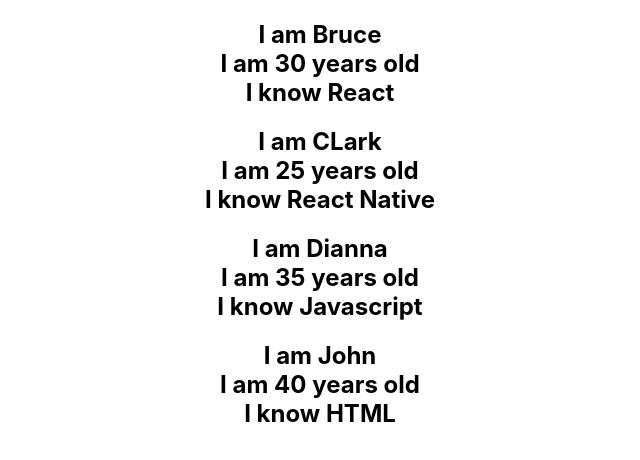
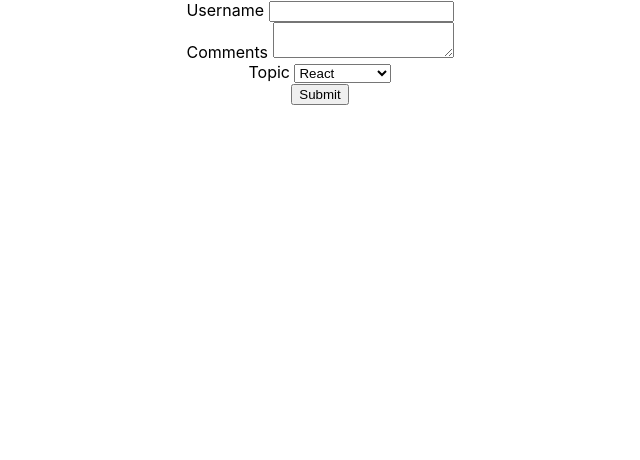
Before and after one commit to aashishuppalui/React-Practice, a React (Create React App) app: page / in a window 1280 px wide. Shown: the top 460 px of the page, without its empty margins (320-960 px from the left). Built offline with nearby package versions, Linux system fonts and the light colour scheme.

Commit message:
Basics of Form Handling

```diff
--- a/src/App.js
+++ b/src/App.js
@@ -12,12 +12,14 @@
 // import ParentComponent from "./components/ParentComponent";
 // import UserGreeting from "./components/UserGreeting";
 import NameList from "./components/NameList";
+import Form from "./components/Form";
 // import ErrorBoundary from "./components/ErrorBoundary";
 
 function App() {
   return (
     <div className="App">
-      <NameList />
+      <Form />
+      {/* <NameList /> */}
       {/* <UserGreeting /> */}
       {/* <ParentComponent /> */}
       {/* <EventBind /> */}
--- /dev/null
+++ b/src/components/Form.js
@@ -0,0 +1,70 @@
+import React, { Component } from "react";
+
+class Form extends Component {
+  constructor(props) {
+    super(props);
+
+    this.state = {
+      username: "",
+      comments: "",
+      topic: "react"
+    };
+  }
+
+  handleUsernameChange = event => {
+    this.setState({
+      username: event.target.value
+    });
+  };
+
+  handleCommentsChange = event => {
+    this.setState({
+      comments: event.target.value
+    });
+  };
+
+  handleTopicChange = event => {
+    this.setState({
+      topic: event.target.value
+    });
+  };
+
+  handleSubmit = event => {
+    alert(`${this.state.username} ${this.state.comments} ${this.state.topic} `);
+    event.preventDefault();
+  };
+
+  render() {
+    return (
+      <form onSubmit={this.handleSubmit}>
+        <div>
+          <label>Username </label>
+          <input
+            type="text"
+            value={this.state.username}
+            onChange={this.handleUsernameChange}
+          />
+        </div>
+        <div>
+          <label>Comments </label>
+          <textarea
+            value={this.state.comments}
+            onChange={this.handleCommentsChange}
+          ></textarea>
+        </div>
+        <div>
+          <lable>Topic </lable>
+          <select value={this.state.topic} onChange={this.handleTopicChange}>
+            <option value="react">React</option>
+            <option value="react Native">React native</option>
+            <option value="Vue">Vue</option>
+          </select>
+          <br />
+          <button type="submit">Submit</button>
+        </div>
+      </form>
+    );
+  }
+}
+
+export default Form;
--- a/src/components/NameList.js
+++ b/src/components/NameList.js
@@ -41,3 +41,8 @@
 // keys give the elements a stable identity.
 // it help React identify which items have chnaged, are addedd, or are removed.
 // helps in efficient update of the user interface.
+
+//When to use index as key?
+// The items in yourlist don't have a unique id
+// the list is a static list and will not change.
+// The list will never be reordered or filtered
```
